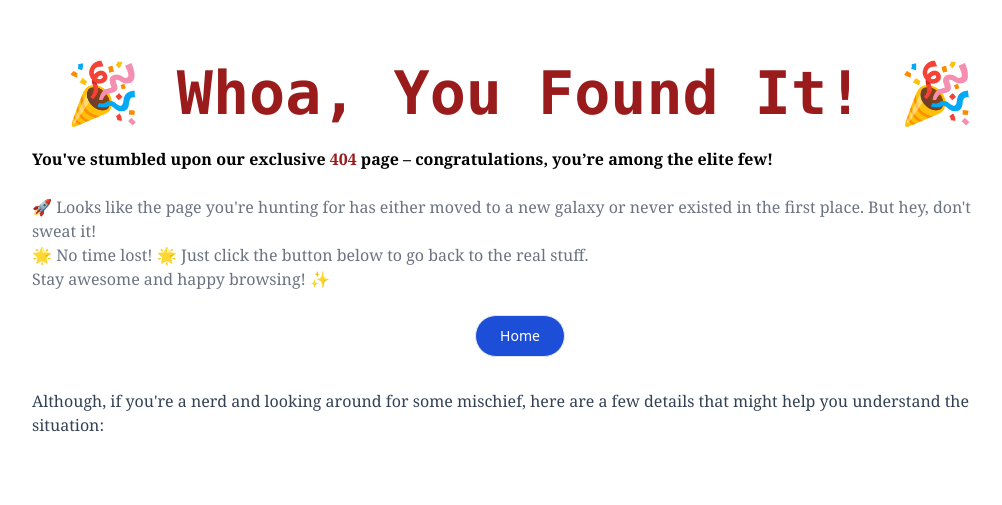
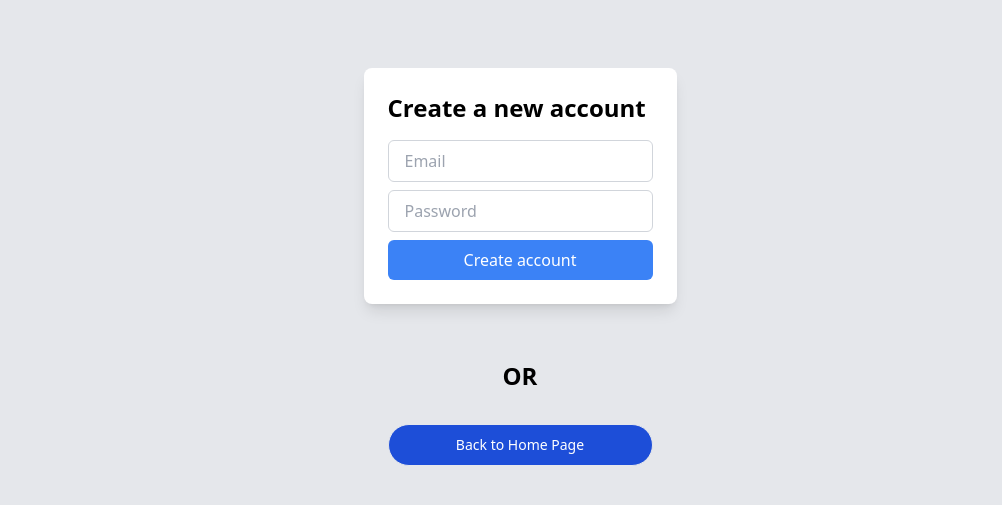
Before and after one commit to sritaj/react_firebaseAuthDemo, a React (Vite) app: page /registernewuser in a window 1280 px wide. Shown: the part 117-622 px from the top of the page, without its empty margins (120-1122 px from the left). Built offline with nearby package versions, Linux system fonts and the light colour scheme; no server answers.

Commit message:
Added page for User registration with relevant methods from Firebase

```diff
--- a/src/App.jsx
+++ b/src/App.jsx
@@ -2,21 +2,22 @@ import { BrowserRouter as Router, Route, Routes } from "react-router-dom";
 import "./App.css";
 import HomePage from "./HomePage";
 import SignInWithEmailAndPassword from "./pages/SignInWithEmailAndPassword";
-import ErrorPage from "./pages/ErrorPage"; // Import the ErrorPage component
+import ErrorPage from "./pages/ErrorPage";
 import { ToastContainer } from "react-toastify";
 import "react-toastify/dist/ReactToastify.css";
+import CreateSignInAccount from "./pages/CreateSignInAccount";
 
 const App = () => {
   return (
     <Router>
       <Routes>
         <Route path="/" element={<HomePage />} />
+        <Route path="/registernewuser" element={<CreateSignInAccount />} />
         <Route
           path="/signinwithemailandpassword"
           element={<SignInWithEmailAndPassword />}
         />
         <Route path="*" element={<ErrorPage />} />{" "}
-        {/* Add a wildcard route for handling errors */}
       </Routes>
       <ToastContainer limit={3} />
     </Router>
--- a/src/HomePage.jsx
+++ b/src/HomePage.jsx
@@ -17,9 +17,14 @@ const HomePage = () => {
         </h1>
         <div className="grid grid-cols-1 sm:grid-cols-2 lg:grid-cols-3 xl:grid-cols-6 gap-4 justify-center">
           <CardButton
+            text="Resgister New User"
+            onClick={() => handleCardClick("/registernewuser")}
+          />
+          <CardButton
             text="Login with Username and Password"
             onClick={() => handleCardClick("/signinwithemailandpassword")}
           />
+
           {/* <CardButton text="Page 2" onClick={() => handleCardClick("/page2")} />
           <CardButton text="Page 3" onClick={() => handleCardClick("/page3")} />
           <CardButton text="Page 4" onClick={() => handleCardClick("/page4")} />
--- /dev/null
+++ b/src/pages/CreateSignInAccount.jsx
@@ -0,0 +1,69 @@
+import { createUserWithEmailAndPassword } from "firebase/auth";
+import { auth } from "../utils/firebaseConfig";
+import { useState } from "react";
+import BackToHomeButton from "../components/BackToHomeButton";
+
+const CreateSignInAccount = () => {
+  const [email, setEmail] = useState("");
+  const [password, setPassword] = useState("");
+  const [error, setError] = useState("");
+  const [loading, setLoading] = useState(false);
+  const [success, setSuccess] = useState(false);
+
+  const handleSubmit = async (e) => {
+    e.preventDefault();
+    try {
+      setError("");
+      setLoading(true);
+
+      await createUserWithEmailAndPassword(auth, email, password);
+      setSuccess(true);
+    } catch (error) {
+      setError(error.message);
+    }
+    setLoading(false);
+  };
+
+  return (
+    <div className="landing-page bg-gray-200 min-h-screen flex flex-col items-center justify-center">
+      <div className="max-w-md mx-auto p-6 ">
+        <div className="p-6  bg-white rounded-lg shadow-lg">
+          <h1 className="text-2xl font-bold mb-4">Create a new account</h1>
+          <form onSubmit={handleSubmit} className="flex flex-col gap-2">
+            <input
+              type="email"
+              placeholder="Email"
+              value={email}
+              onChange={(e) => setEmail(e.target.value)}
+              className="border border-gray-300 rounded-md px-4 py-2"
+            />
+            <input
+              type="password"
+              placeholder="Password"
+              value={password}
+              onChange={(e) => setPassword(e.target.value)}
+              className="border border-gray-300 rounded-md px-4 py-2"
+            />
+            <button
+              disabled={loading}
+              type="submit"
+              className="bg-blue-500 text-white rounded-md px-4 py-2"
+            >
+              Create account
+            </button>
+          </form>
+          {error && <p className="text-red-500 mt-2">{error}</p>}
+          {success && (
+            <p className="text-green-500 mt-2">Account created successfully</p>
+          )}
+        </div>
+        <div className="p-6">
+          <h1 className="text-2xl text-center font-bold mt-8 mb-8">OR</h1>
+          <BackToHomeButton text={"Back to Home Page"} />
+        </div>
+      </div>
+    </div>
+  );
+};
+
+export default CreateSignInAccount;
```
